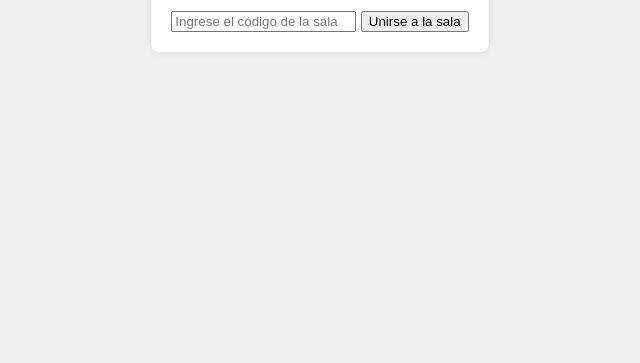
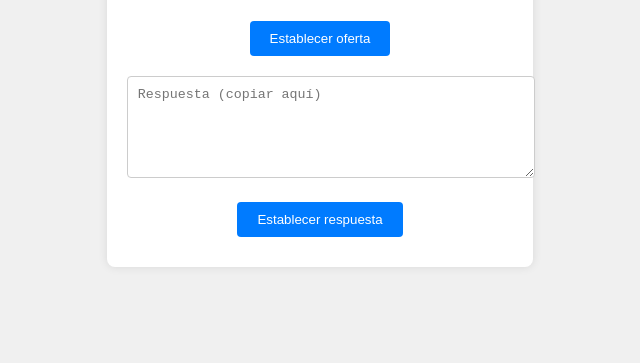
Before and after one commit to darlin20072/video, a plain HTML site: page index.html in a window 1280 px wide. Shown: the part 437-800 px from the top of the page, without its empty margins (320-960 px from the left). Drawn offline with Linux system fonts and the light colour scheme.

Commit message:
Update index.html

```diff
--- a/index.html
+++ b/index.html
@@ -3,7 +3,7 @@
 <head>
     <meta charset="UTF-8">
     <meta name="viewport" content="width=device-width, initial-scale=1.0">
-    <title>Videollamadasxd</title>
+    <title>Videollamadas</title>
     <style>
         body {
             font-family: Arial, sans-serif;
@@ -33,6 +33,25 @@
             border-radius: 8px;
             box-shadow: 0 0 10px rgba(0, 0, 0, 0.1);
         }
+
+        textarea {
+            width: 100%;
+            height: 80px;
+            margin: 10px 0;
+            border-radius: 4px;
+            padding: 10px;
+            border: 1px solid #ccc;
+        }
+
+        button {
+            padding: 10px 20px;
+            margin: 10px;
+            border: none;
+            border-radius: 4px;
+            background-color: #007bff;
+            color: white;
+            cursor: pointer;
+        }
     </style>
 </head>
 <body>
@@ -45,6 +64,14 @@
         <div id="join">
             <input type="text" id="roomId" placeholder="Ingrese el código de la sala" />
             <button onclick="joinRoom()">Unirse a la sala</button>
+        </div>
+        <div>
+            <textarea id="offer" placeholder="Oferta (copiar aquí)"></textarea>
+            <button onclick="setOffer()">Establecer oferta</button>
+        </div>
+        <div>
+            <textarea id="answer" placeholder="Respuesta (copiar aquí)"></textarea>
+            <button onclick="setAnswer()">Establecer respuesta</button>
         </div>
         <div id="videoContainer" hidden>
             <video id="localVideo" autoplay muted></video>
@@ -65,8 +92,6 @@
             audio: true
         };
 
-        const rooms = {}; // Object to store rooms and their peer connections
-
         function generateRoomId() {
             return Math.random().toString(36).substring(2, 7);
         }
@@ -75,16 +100,11 @@
             const roomId = generateRoomId();
             document.getElementById('newRoomId').innerText = `Código de sala: ${roomId}`;
             await startConnection(roomId);
-            rooms[roomId] = peerConnection; // Store the peer connection in the rooms object
         }
 
         async function joinRoom() {
             const roomId = document.getElementById('roomId').value;
-            if (rooms[roomId]) {
             await startConnection(roomId);
-            } else {
-                alert("Sala no encontrada");
-            }
         }
 
         async function startConnection(roomId) {
@@ -110,21 +130,25 @@
                     remoteVideo.srcObject = event.streams[0];
                 }
             };
+        }
 
-            peerConnection.onnegotiationneeded = async () => {
-                if (!rooms[roomId]) {
+        async function createOffer() {
             const offer = await peerConnection.createOffer();
             await peerConnection.setLocalDescription(offer);
-                    console.log(JSON.stringify(offer));
-                    rooms[roomId] = peerConnection;
+            document.getElementById('offer').value = JSON.stringify(offer);
         }
-            };
 
-            if (rooms[roomId]) {
+        async function setOffer() {
+            const offer = JSON.parse(document.getElementById('offer').value);
+            await peerConnection.setRemoteDescription(offer);
             const answer = await peerConnection.createAnswer();
             await peerConnection.setLocalDescription(answer);
-                console.log(JSON.stringify(answer));
+            document.getElementById('answer').value = JSON.stringify(answer);
         }
+
+        async function setAnswer() {
+            const answer = JSON.parse(document.getElementById('answer').value);
+            await peerConnection.setRemoteDescription(answer);
         }
     </script>
 </body>
```
Lines whose indentation alone changed are shown as unchanged.
